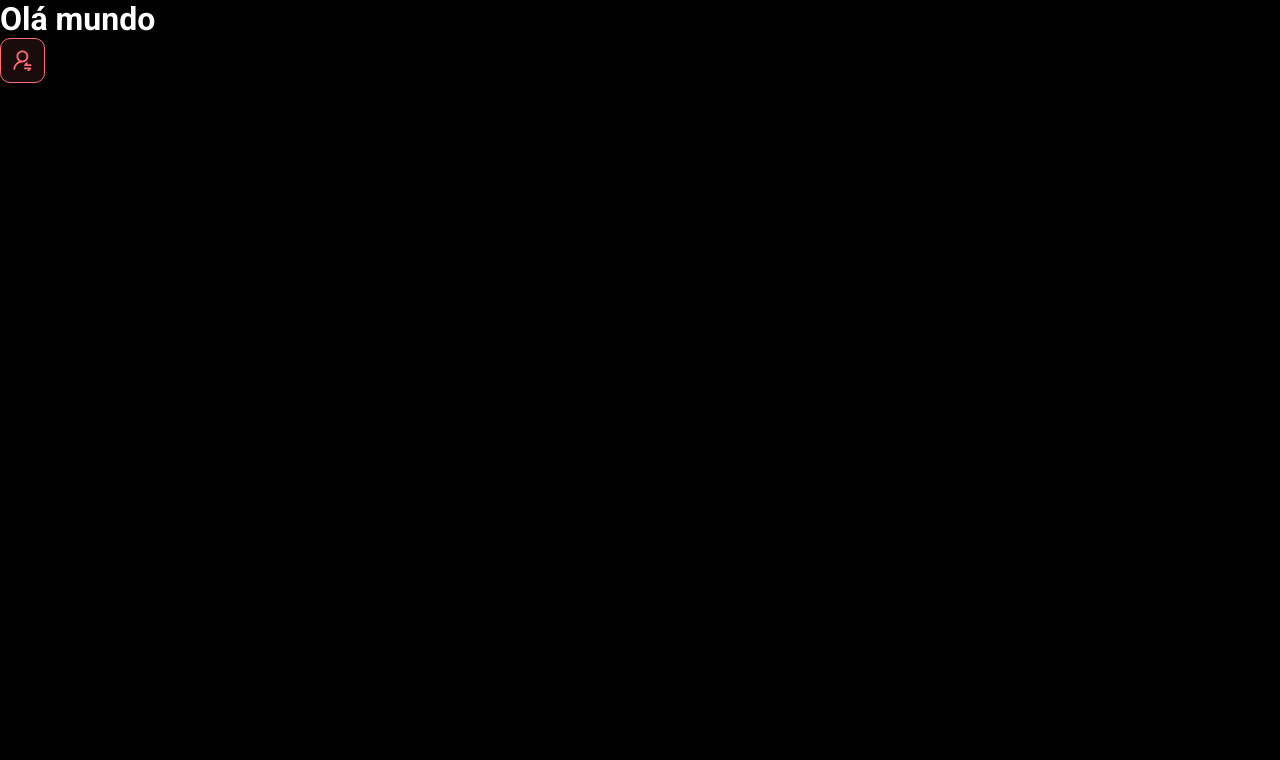
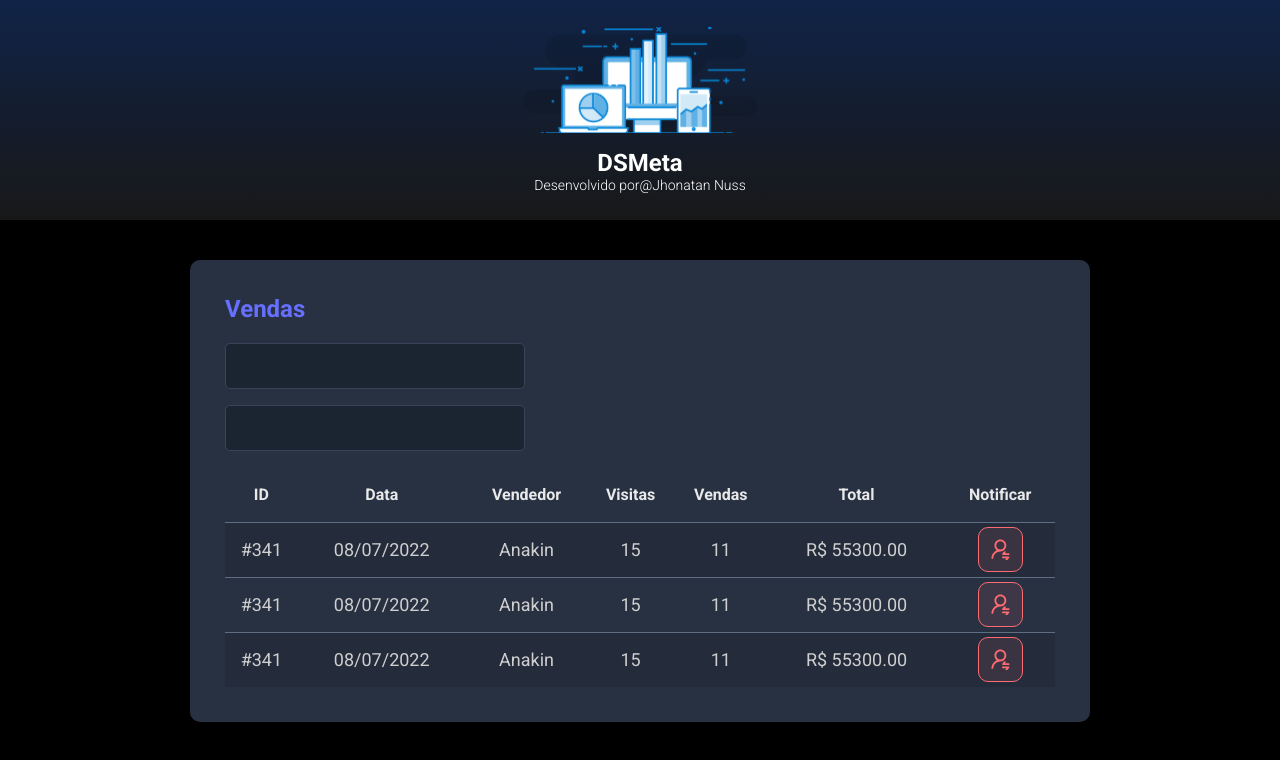
Before and after one commit to Jhon-Dev/dsmeta, a React (Vite) app in the folder frontend/: page / in a window 1280 px wide. Shown: the top 760 px of the page. Built offline with nearby package versions, Linux system fonts and the light colour scheme.

Commit message:
Other components

```diff
--- a/frontend/src/App.tsx
+++ b/frontend/src/App.tsx
@@ -1,9 +1,17 @@
-import NotificationButton from './components/NotificationButton';
+import Header from './components/Header';
+import SalesCard from './components/SalesCard';
+
 function App() {
   return (
     <>
-      <h1>Olá mundo</h1>
-      <NotificationButton />
+      <Header />
+      <main>
+        <section id="sales">
+          <div className="dsmeta-container">
+            <SalesCard />
+          </div>
+        </section>
+      </main>
     </>
   );
 }
--- /dev/null
+++ b/frontend/src/components/Header/index.tsx
@@ -0,0 +1,23 @@
+import './styles.css';
+import Logo from '../../assets/img/logo.svg';
+
+function Header() {
+  return (
+    <>
+      <header>
+        <div className="dsmeta-logo-container">
+          <img src={Logo} alt="DSMeta" />
+          <h1>DSMeta</h1>
+          <p>
+            Desenvolvido por
+            <a href="https://www.linkedin.com/in/jhonatan-nuss">
+              @Jhonatan Nuss
+            </a>
+          </p>
+        </div>
+      </header>
+    </>
+  );
+}
+
+export default Header;
--- /dev/null
+++ b/frontend/src/components/Header/styles.css
@@ -0,0 +1,27 @@
+header {
+  background: linear-gradient(180deg, #102347 0%, #181818 100%);
+  height: 220px;
+  display: flex;
+  align-items: center;
+  justify-content: center;
+}
+
+.dsmeta-logo-container {
+  display: flex;
+  flex-direction: column;
+  align-items: center;
+}
+
+.dsmeta-logo-container img {
+  width: 235px;
+}
+
+.dsmeta-logo-container h1 {
+  margin-top: 15px;
+  font-size: 24px;
+}
+
+.dsmeta-logo-container p {
+  font-size: 14px;
+  font-weight: 300;
+}
--- /dev/null
+++ b/frontend/src/components/SalesCard/index.tsx
@@ -0,0 +1,79 @@
+import NotificationButton from '../NotificationButton';
+import './styles.css';
+
+function SalesCard() {
+  return (
+    <>
+      <div className="dsmeta-card">
+        <h2 className="dsmeta-sales-title">Vendas</h2>
+        <div>
+          <div className="dsmeta-form-control-container">
+            <input className="dsmeta-form-control" type="text" />
+          </div>
+          <div className="dsmeta-form-control-container">
+            <input className="dsmeta-form-control" type="text" />
+          </div>
+        </div>
+
+        <div>
+          <table className="dsmeta-sales-table">
+            <thead>
+              <tr>
+                <th className="show992">ID</th>
+                <th className="show576">Data</th>
+                <th>Vendedor</th>
+                <th className="show992">Visitas</th>
+                <th className="show992">Vendas</th>
+                <th>Total</th>
+                <th>Notificar</th>
+              </tr>
+            </thead>
+            <tbody>
+              <tr>
+                <td className="show992">#341</td>
+                <td className="show576">08/07/2022</td>
+                <td>Anakin</td>
+                <td className="show992">15</td>
+                <td className="show992">11</td>
+                <td>R$ 55300.00</td>
+                <td>
+                  <div className="dsmeta-red-btn-container">
+                    <NotificationButton />
+                  </div>
+                </td>
+              </tr>
+              <tr>
+                <td className="show992">#341</td>
+                <td className="show576">08/07/2022</td>
+                <td>Anakin</td>
+                <td className="show992">15</td>
+                <td className="show992">11</td>
+                <td>R$ 55300.00</td>
+                <td>
+                  <div className="dsmeta-red-btn-container">
+                    <NotificationButton />
+                  </div>
+                </td>
+              </tr>
+              <tr>
+                <td className="show992">#341</td>
+                <td className="show576">08/07/2022</td>
+                <td>Anakin</td>
+                <td className="show992">15</td>
+                <td className="show992">11</td>
+                <td>R$ 55300.00</td>
+                <td>
+                  <div className="dsmeta-red-btn-container">
+                    <NotificationButton />
+                  </div>
+                </td>
+              </tr>
+            </tbody>
+          </table>
+        </div>
+      </div>
+    </>
+  );
+}
+
+export default SalesCard;
--- /dev/null
+++ b/frontend/src/components/SalesCard/styles.css
@@ -0,0 +1,101 @@
+.dsmeta-card {
+  background-color: #283142;
+  border-radius: 10px;
+  padding: 30px 10px;
+}
+
+#sales {
+  padding: 40px 10px;
+}
+
+.dsmeta-sales-title {
+  color: #676fff;
+  font-size: 24px;
+  margin-bottom: 20px;
+}
+
+.dsmeta-form-control-container {
+  margin-bottom: 16px;
+  max-width: 300px;
+}
+
+.dsmeta-form-control {
+  width: 100%;
+  height: 46px;
+  background-color: #1b2531;
+  border: 1px solid #384459;
+  border-radius: 5px;
+  color: #9aaabe;
+  padding: 0 20px;
+  font-size: 18px;
+}
+
+.dsmeta-sales-table {
+  width: 100%;
+  border-spacing: 0;
+  border-collapse: collapse;
+}
+
+.dsmeta-sales-table thead {
+  height: 55px;
+  font-size: 16px;
+  color: #e9e9e9;
+  font-weight: 700;
+}
+
+.dsmeta-sales-table tbody {
+  font-size: 14px;
+  font-weight: 400;
+  color: #cfcfcf;
+  text-align: center;
+}
+
+.dsmeta-sales-table tbody tr {
+  height: 74px;
+  border-top: 1px solid #5f6e82;
+}
+
+.dsmeta-sales-table tbody tr:hover > td {
+  background-color: #384459;
+}
+
+.dsmeta-sales-table tbody tr:nth-child(odd) {
+  background-color: #242c3b;
+}
+
+.dsmeta-red-btn-container {
+    display: flex;
+    justify-content: center;
+}
+
+.show576 {
+    display: none;
+}
+
+.show992 {
+    display: none;
+}
+
+@media (min-width: 576px) {
+    .show576 {
+        display: table-cell;
+    }
+
+    .dsmeta-card {
+        padding: 35px;
+    }
+
+    .dsmeta-sales-table tbody tr {
+        height: 55px;
+    }
+
+    .dsmeta-sales-table tbody {
+        font-size: 18px;
+    }
+}
+
+@media (min-width: 992px) {
+    .show992 {
+        display: table-cell;
+    }
+}
--- a/frontend/src/index.css
+++ b/frontend/src/index.css
@@ -20,40 +20,6 @@
   text-decoration: none;
 }
 
-header {
-  background: linear-gradient(180deg, #102347 0%, #181818 100%);
-  height: 220px;
-  display: flex;
-  align-items: center;
-  justify-content: center;
-}
-
-.dsmeta-logo-container {
-  display: flex;
-  flex-direction: column;
-  align-items: center;
-}
-
-.dsmeta-logo-container img {
-  width: 235px;
-}
-
-.dsmeta-logo-container h1 {
-  margin-top: 15px;
-  font-size: 24px;
-}
-
-.dsmeta-logo-container p {
-  font-size: 14px;
-  font-weight: 300;
-}
-
-.dsmeta-card {
-  background-color: #283142;
-  border-radius: 10px;
-  padding: 30px 10px;
-}
-
 .dsmeta-container {
   width: 100%;
   max-width: 900px;
@@ -63,111 +29,3 @@
 #sales {
   padding: 40px 10px;
 }
-
-.dsmeta-sales-title {
-  color: #676fff;
-  font-size: 24px;
-  margin-bottom: 20px;
-}
-
-.dsmeta-form-control-container {
-  margin-bottom: 16px;
-  max-width: 300px;
-}
-
-.dsmeta-form-control {
-  width: 100%;
-  height: 46px;
-  background-color: #1b2531;
-  border: 1px solid #384459;
-  border-radius: 5px;
-  color: #9aaabe;
-  padding: 0 20px;
-  font-size: 18px;
-}
-
-.dsmeta-sales-table {
-  width: 100%;
-  border-spacing: 0;
-  border-collapse: collapse;
-}
-
-.dsmeta-sales-table thead {
-  height: 55px;
-  font-size: 16px;
-  color: #e9e9e9;
-  font-weight: 700;
-}
-
-.dsmeta-sales-table tbody {
-  font-size: 14px;
-  font-weight: 400;
-  color: #cfcfcf;
-  text-align: center;
-}
-
-.dsmeta-sales-table tbody tr {
-  height: 74px;
-  border-top: 1px solid #5f6e82;
-}
-
-.dsmeta-sales-table tbody tr:hover > td {
-  background-color: #384459;
-}
-
-.dsmeta-sales-table tbody tr:nth-child(odd) {
-  background-color: #242c3b;
-}
-
-.dsmeta-red-btn-container {
-    display: flex;
-    justify-content: center;
-}
-
-.dsmeta-red-btn {
-  height: 45px;
-  width: 45px;
-  background: rgba(255, 107, 114, 0.1);
-  border: 1px solid #ff6b72;
-  border-radius: 10px;
-  display: flex;
-  align-items: center;
-  justify-content: center;
-  cursor: pointer;
-}
-
-.dsmeta-red-btn img {
-    width: 19px;
-}
-
-.show576 {
-    display: none;
-}
-
-.show992 {
-    display: none;
-}
-
-@media (min-width: 576px) {
-    .show576 {
-        display: table-cell;
-    }
-
-    .dsmeta-card {
-        padding: 35px;
-    }
-
-    .dsmeta-sales-table tbody tr {
-        height: 55px;
-    }
-
-    .dsmeta-sales-table tbody {
-        font-size: 18px;
-    }
-}
-
-@media (min-width: 992px) {
-    .show992 {
-        display: table-cell;
-    }
-}
```
Also changed, not shown: frontend/src/assets/img/logo.svg (added).
